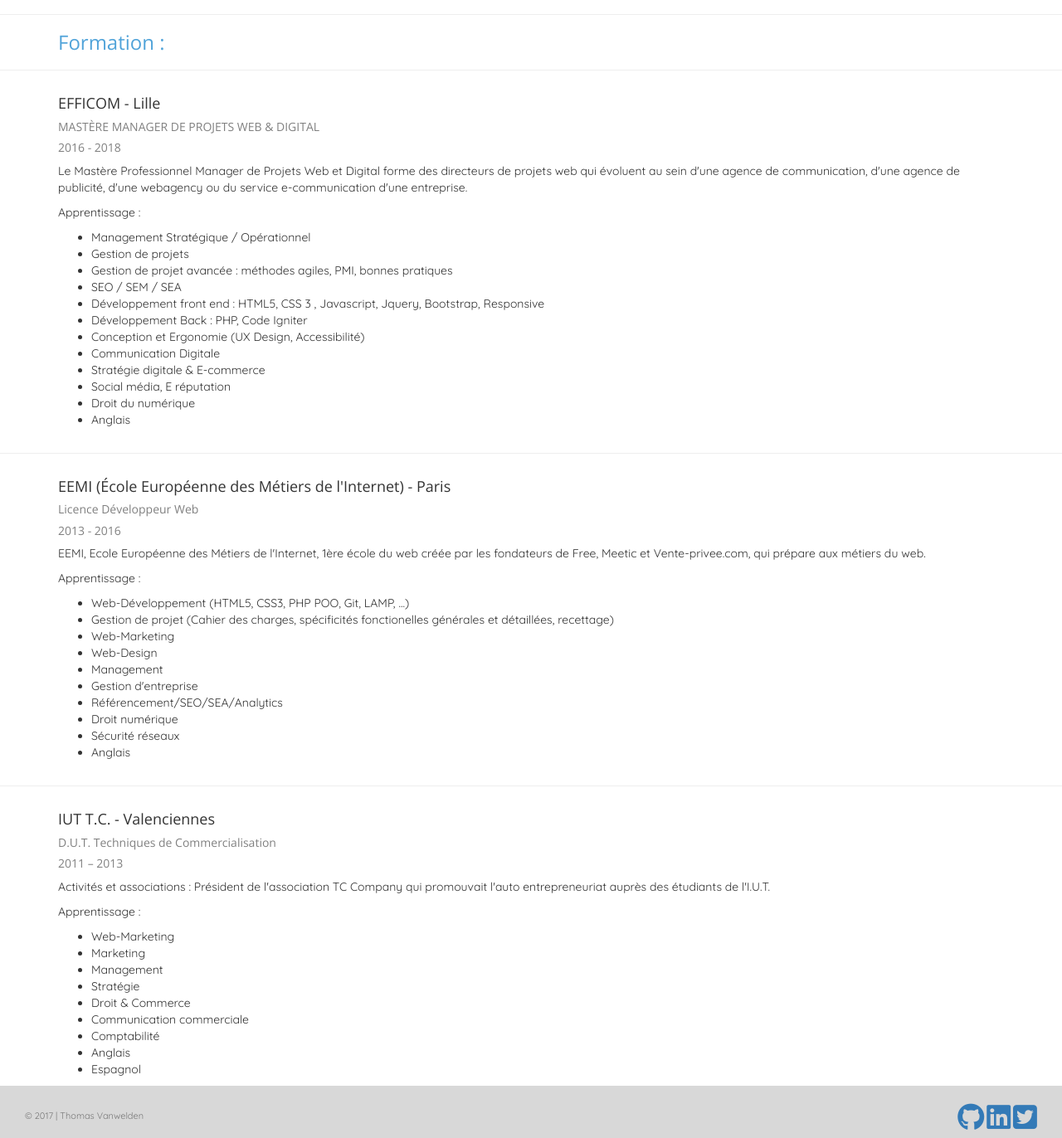
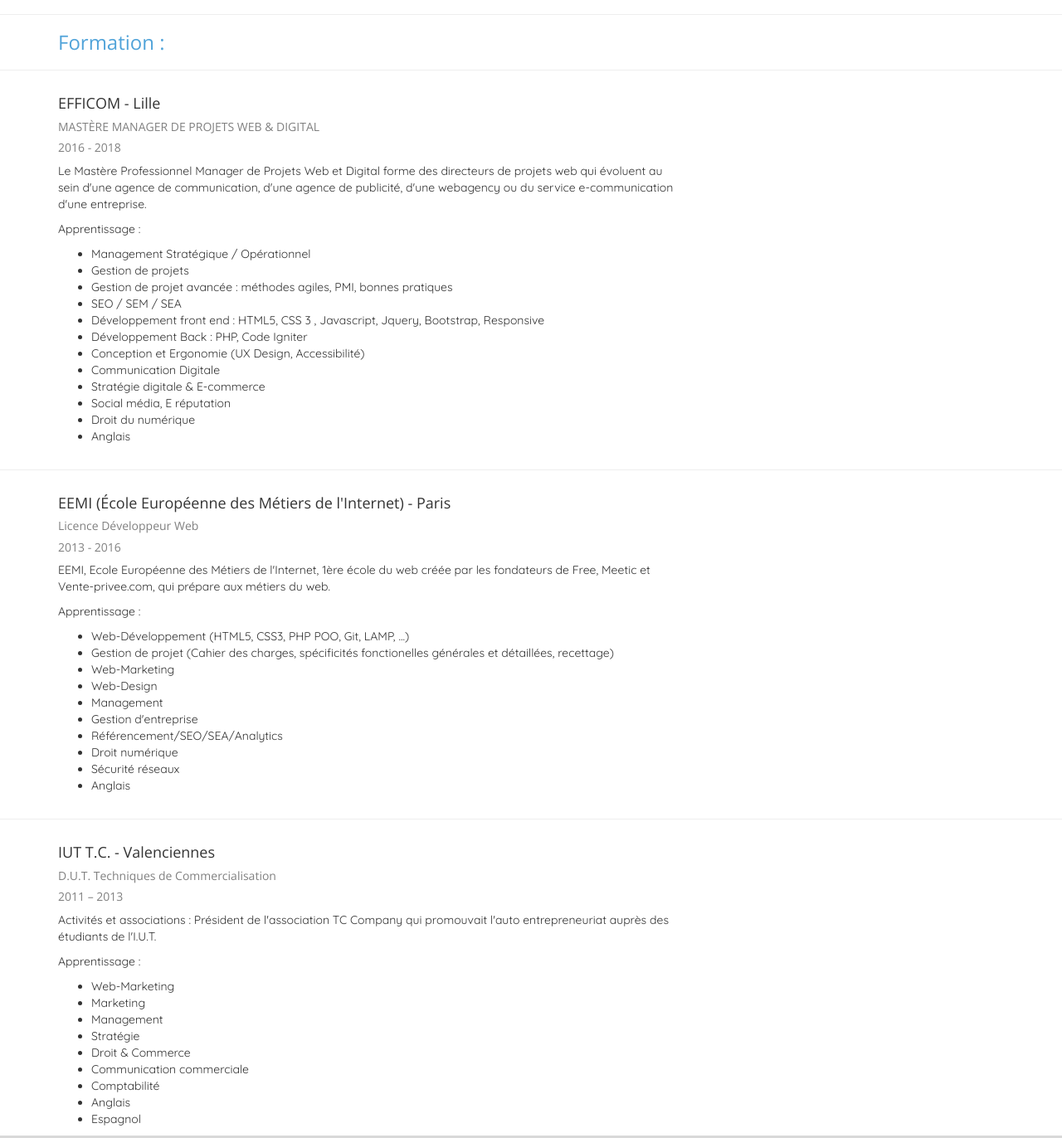
Before and after one commit to Totoyor/CV, a plain HTML site: page cv.html in a window 1280 px wide. Shown: the part 1270-2642 px from the top of the page at 83% size. Drawn offline with nearby package versions, Linux system fonts and the light colour scheme.

Commit message:
Modifications mineures

```diff
--- a/cv.html
+++ b/cv.html
@@ -154,7 +154,7 @@
 
     <div class="container">
       <div class="row">
-        <div class="col-sm-12">
+        <div class="col-sm-8">
           <h4 class="titles-cv">EFFICOM - Lille</h4>
           <h5 class="titles-cv grey">MASTÈRE MANAGER DE PROJETS WEB &amp; DIGITAL</h5>
           <h5 class="titles-cv grey">2016 - 2018</h5>
@@ -182,7 +182,7 @@
 
     <div class="container">
         <div class="row">
-            <div class="col-sm-12">
+            <div class="col-sm-8">
               <h4 class="titles-cv">EEMI (École Européenne des Métiers de l&#39;Internet) - Paris</h4>
               <h5 class="titles-cv grey">Licence Développeur Web</h5>
               <h5 class="titles-cv grey">2013 - 2016</h5>
@@ -208,7 +208,7 @@
 
     <div class="container">
         <div class="row">
-            <div class="col-sm-12">
+            <div class="col-sm-8">
               <h4 class="titles-cv">IUT T.C. - Valenciennes</h4>
               <h5 class="titles-cv grey">D.U.T. Techniques de Commercialisation</h5>
               <h5 class="titles-cv grey">2011 – 2013</h5>
```
Also changed, not shown: 1 other file.
